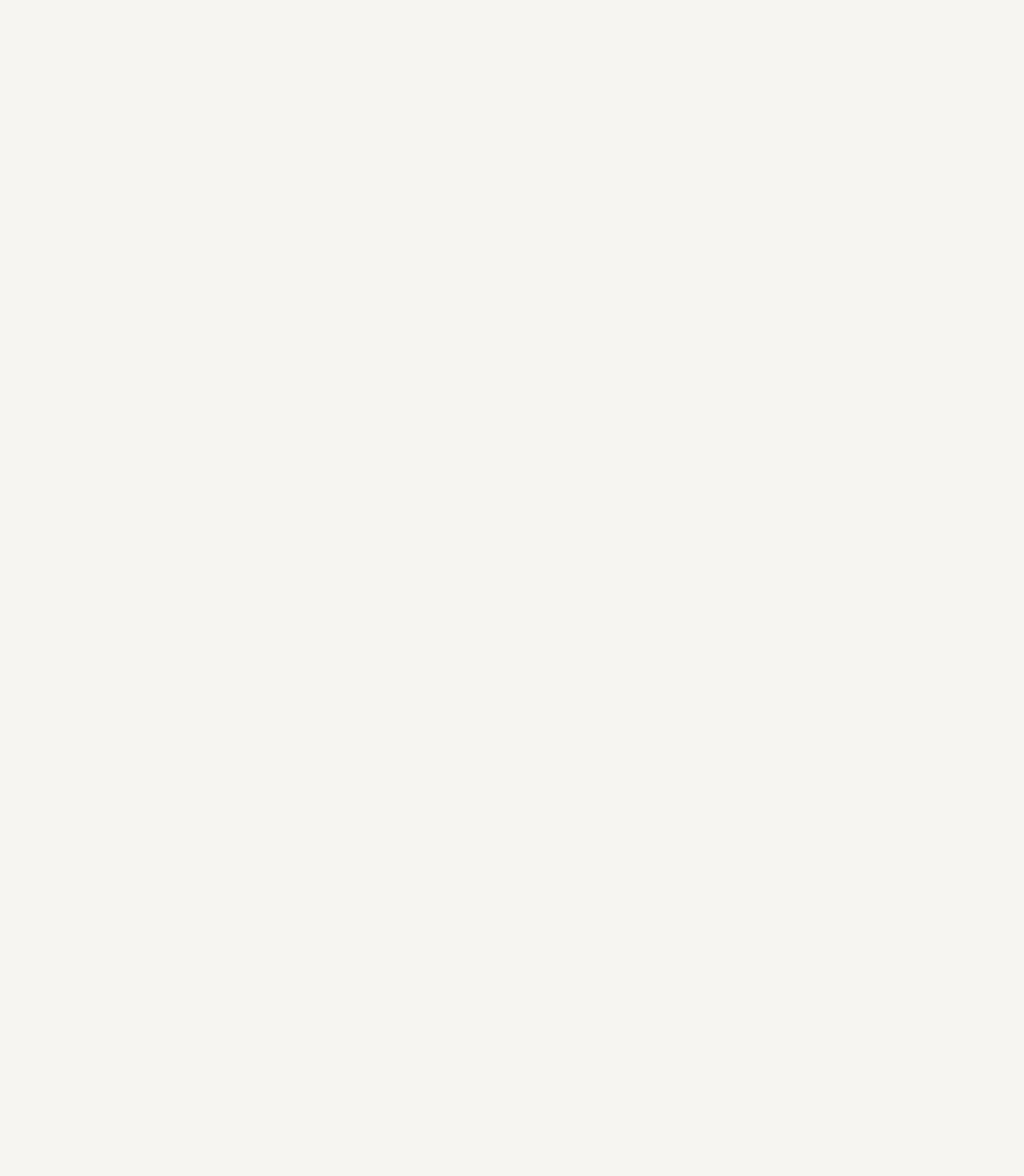
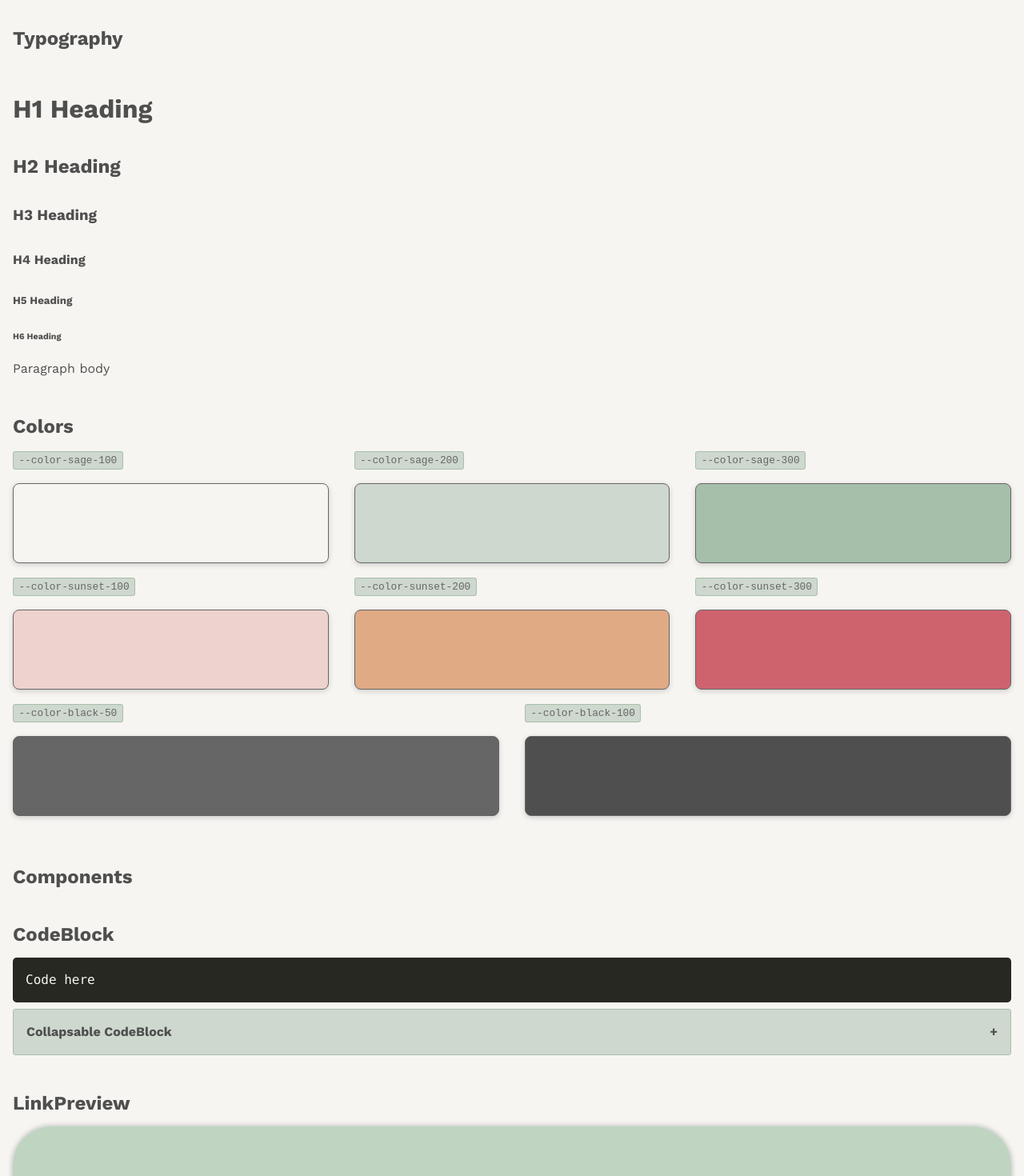
Before and after one commit to anzorasadov/10up_showcase, a Next.js app: page /ui-architecture in a window 1280 px wide. Shown: the part 260-1730 px from the top of the page at 80% size. Before the commit the page ends 800 px from the top, so only its background shows below. Built offline with nearby package versions, Linux system fonts and the light colour scheme; no server answers.

Commit message:
feat: extend ui architecture page

```diff
--- a/app/components/CodeBlock/CodeBlock.tsx
+++ b/app/components/CodeBlock/CodeBlock.tsx
@@ -5,10 +5,10 @@ import styles from "./CodeBlock.module.css";
 import "./prismtheme.css";
 
 type CodeBlockProps = {
+  children: string;
   title?: string;
   isCollapsable?: boolean;
-  children: string;
-  className: string;
+  className?: string;
 };
 
 const CodeBlock = ({ title, children, isCollapsable, className }: CodeBlockProps) => {
--- /dev/null
+++ b/app/components/ColorSwatch/ColorSwatch.module.css
@@ -0,0 +1,7 @@
+.swatch {
+  border: 1px var(--color-black-50) solid;
+  min-height: 100px;
+  min-width: 100px;
+  border-radius: 0.5rem;
+  box-shadow: 0 2px 6px #ccc;
+}
--- /dev/null
+++ b/app/components/ColorSwatch/ColorSwatch.tsx
@@ -0,0 +1,21 @@
+import React from "react";
+import styles from "./ColorSwatch.module.css";
+
+type ColorSwatchProps = {
+  color:
+    | "--base-bg-color"
+    | "--color-sage-100"
+    | "--color-sage-200"
+    | "--color-sage-300"
+    | "--color-sunset-100"
+    | "--color-sunset-200"
+    | "--color-sunset-300"
+    | "--color-black-50"
+    | "--color-black-100";
+  className: string;
+};
+const ColorSwatch = ({ color, className }: ColorSwatchProps) => {
+  return <div className={`${className} ${styles.swatch}`} style={{ backgroundColor: `var(${color})` }}></div>;
+};
+
+export default ColorSwatch;
--- a/app/ui-architecture/page.tsx
+++ b/app/ui-architecture/page.tsx
@@ -1,4 +1,7 @@
 import { Metadata } from "next";
+import ColorSwatch from "../components/ColorSwatch/ColorSwatch";
+import CodeBlock from "../components/CodeBlock/CodeBlock";
+import LinkPreview from "../components/LinkPreview/LinkPreview";
 
 export const metadata: Metadata = {
   title: "UI Architecture",
@@ -10,6 +13,87 @@ export default function Page() {
     <main className="container">
       <section>
         <h1>UI Architecture</h1>
+
+        <section>
+          <h2>Typography</h2>
+          <div>
+            <h1>H1 Heading</h1>
+            <h2>H2 Heading</h2>
+            <h3>H3 Heading</h3>
+            <h4>H4 Heading</h4>
+            <h5>H5 Heading</h5>
+            <h6>H6 Heading</h6>
+
+            <p>Paragraph body</p>
+          </div>
+        </section>
+
+        <section>
+          <h2>Colors</h2>
+
+          <div className="three-col">
+            <article>
+              <code className="inline">--color-sage-100</code>
+              <ColorSwatch className="my-1" color="--color-sage-100" />
+            </article>
+
+            <article>
+              <code className="inline">--color-sage-200</code>
+              <ColorSwatch className="my-1" color="--color-sage-200" />
+            </article>
+
+            <article>
+              <code className="inline">--color-sage-300</code>
+              <ColorSwatch className="my-1" color="--color-sage-300" />
+            </article>
+          </div>
+
+          <div className="three-col">
+            <article>
+              <code className="inline">--color-sunset-100</code>
+              <ColorSwatch className="my-1" color="--color-sunset-100" />
+            </article>
+
+            <article>
+              <code className="inline">--color-sunset-200</code>
+              <ColorSwatch className="my-1" color="--color-sunset-200" />
+            </article>
+
+            <article>
+              <code className="inline">--color-sunset-300</code>
+              <ColorSwatch className="my-1" color="--color-sunset-300" />
+            </article>
+          </div>
+
+          <div className="three-col">
+            <article>
+              <code className="inline">--color-black-50</code>
+              <ColorSwatch className="my-1" color="--color-black-50" />
+            </article>
+
+            <article>
+              <code className="inline">--color-black-100</code>
+              <ColorSwatch className="my-1" color="--color-black-100" />
+            </article>
+          </div>
+        </section>
+
+        <section>
+          <h2>Components</h2>
+
+          <article>
+            <h2>CodeBlock</h2>
+            <CodeBlock>Code here</CodeBlock>
+            <CodeBlock isCollapsable title="Collapsable CodeBlock">
+              Code here
+            </CodeBlock>
+          </article>
+
+          <article>
+            <h2>LinkPreview</h2>
+            <LinkPreview contain url="https://10up.com/" />
+          </article>
+        </section>
       </section>
     </main>
   );
```
